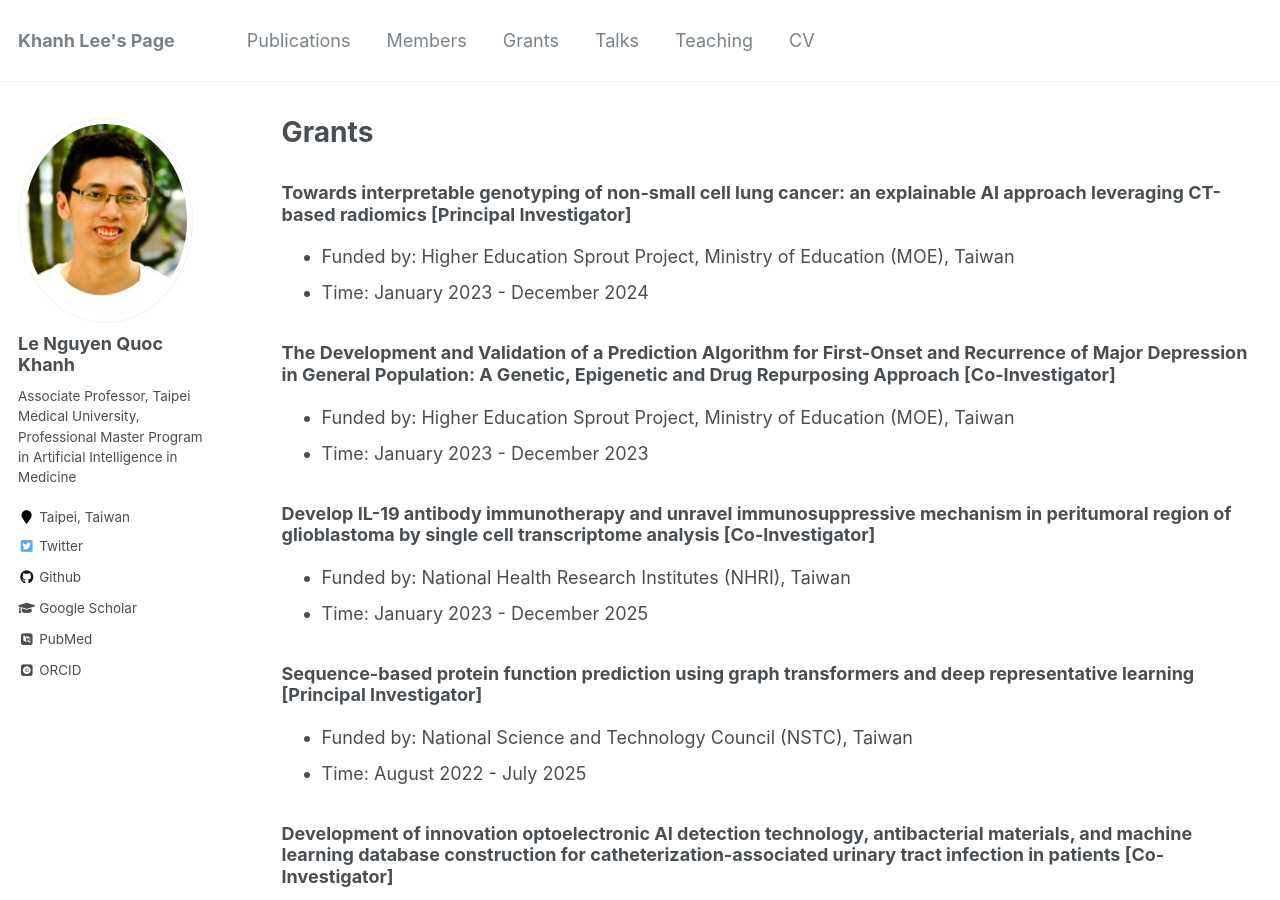
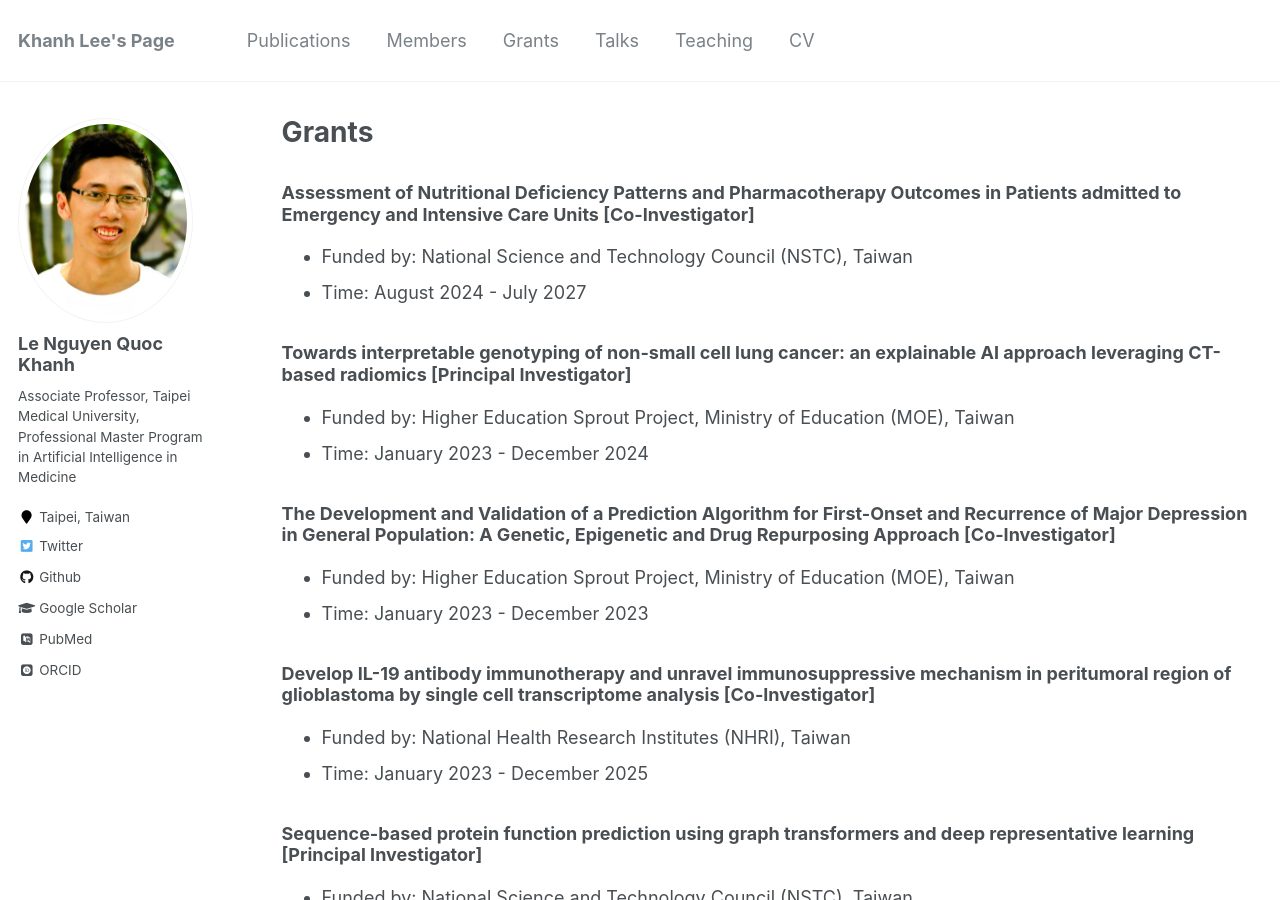
Before and after one commit to khanhlee/khanhlee.github.io, a Jekyll site: the page built from _pages/grant.md, in a window 1280 px wide and 900 px high. Built offline with Jekyll 4.4.1, drawn with Linux system fonts in a browser that asks for light colours; some web fonts are replaced.

Commit message:
Update grant.md

```diff
--- a/_pages/grant.md
+++ b/_pages/grant.md
@@ -4,6 +4,10 @@ title: "Grants"
 permalink: /grant/
 author_profile: true
 ---
+
+### Assessment of Nutritional Deficiency Patterns and Pharmacotherapy Outcomes in Patients admitted to Emergency and Intensive Care Units [Co-Investigator]
+* Funded by: National Science and Technology Council (NSTC), Taiwan
+* Time: August 2024 - July 2027
 
 ### Towards interpretable genotyping of non-small cell lung cancer: an explainable AI approach leveraging CT-based radiomics [Principal Investigator]
 * Funded by: Higher Education Sprout Project, Ministry of Education (MOE), Taiwan
```
